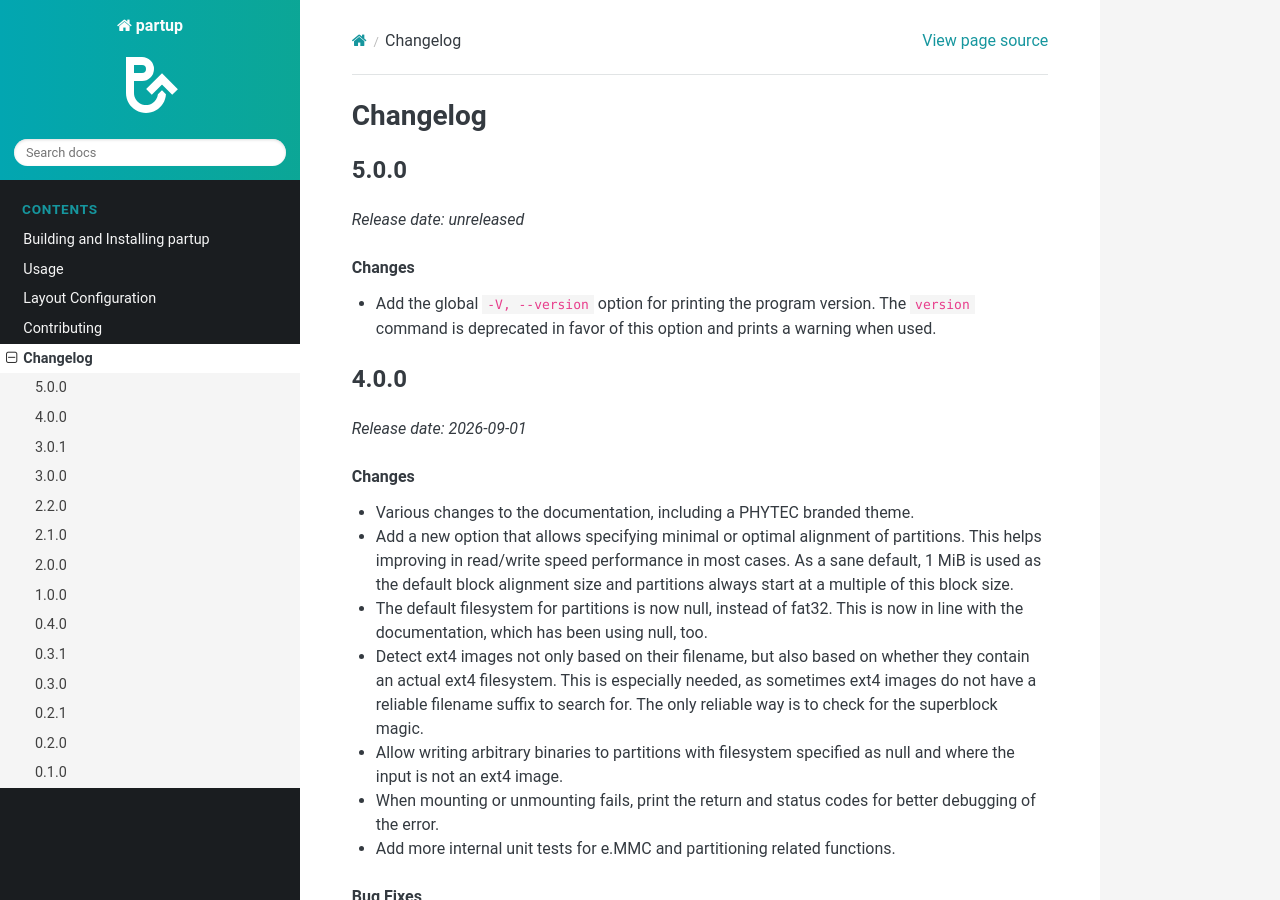
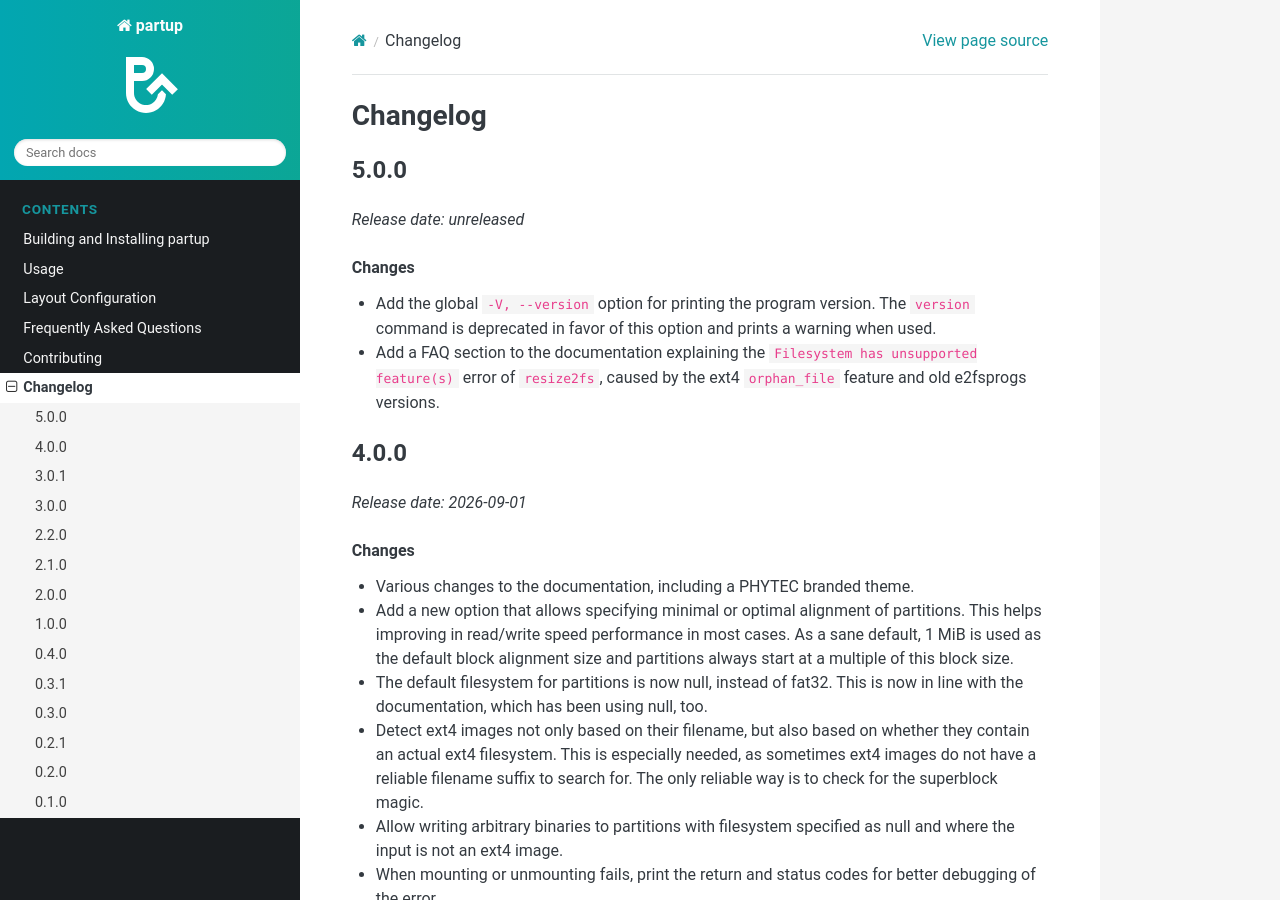
Before and after one commit to phytec/partup, a Sphinx documentation site: the page built from doc/changelog.rst, in a window 1280 px wide and 900 px high. Built offline with Sphinx 7.4.7 and the Read the Docs theme 3.1.0, drawn with Linux system fonts in a browser that asks for light colours.

Commit message:
doc: faq: Add entry about unsupported ext4 orphan_file feature
Installing a partup package containing an ext4 image with the
orphan_file feature fails in resize2fs on hosts with e2fsprogs older
than 1.47.0, because these versions do not know the feature:

  resize2fs: Filesystem has unsupported feature(s)

Add a new FAQ page explaining the cause and listing solutions: updating
e2fsprogs on the host, creating the image without orphan_file, or
disabling the feature on an existing image. Link the page in the table
of contents and add it to the documentation sources.

Signed-off-by: Martin Schwan <m.schwan@phytec.de>

```diff
--- a/CHANGELOG.rst
+++ b/CHANGELOG.rst
@@ -10,6 +10,9 @@
 -  Add the global ``-V, --version`` option for printing the program version. The
    ``version`` command is deprecated in favor of this option and prints a
    warning when used.
+-  Add a FAQ section to the documentation explaining the ``Filesystem has
+   unsupported feature(s)`` error of ``resize2fs``, caused by the ext4
+   ``orphan_file`` feature and old e2fsprogs versions.
 
 .. _release-4.0.0:
 
--- a/doc/index.rst
+++ b/doc/index.rst
@@ -27,5 +27,6 @@
    build-install
    usage
    layout-config
+   faq
    contributing
    changelog
```
Also changed, not shown: doc/faq.rst (added, +52 -0 lines), 1 other file.
